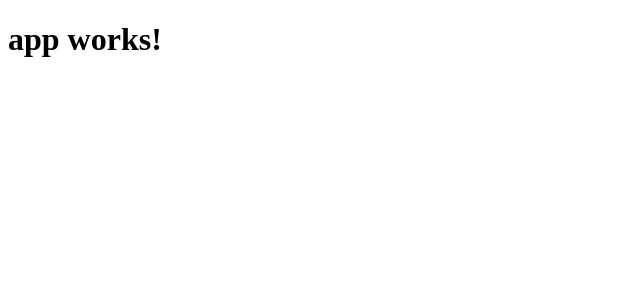
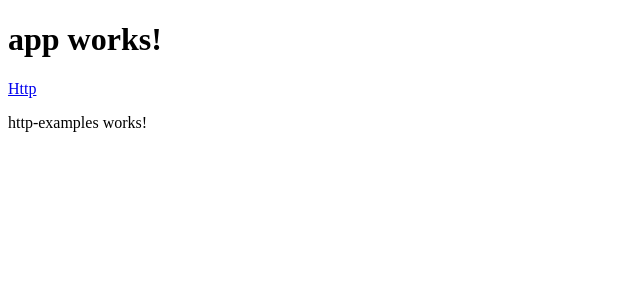
Before and after one commit to kicaj29/angular-examples, an Angular app: page /http-examples in a window 1280 px wide. Shown: the top 300 px of the page, without its empty margins (0-640 px from the left). Built offline with nearby package versions, Linux system fonts and the light colour scheme.

Commit message:
Added module for examples with http.

```diff
--- a/src/app/app.component.html
+++ b/src/app/app.component.html
@@ -1,3 +1,7 @@
 <h1>
   {{title}}
 </h1>
+<nav>
+  <a [routerLink]="['http-examples']">Http</a>
+</nav>
+<router-outlet></router-outlet>
--- a/src/app/app.module.ts
+++ b/src/app/app.module.ts
@@ -4,6 +4,8 @@ import { FormsModule } from '@angular/forms';
 import { HttpModule } from '@angular/http';
 
 import { AppComponent } from './app.component';
+import { RouterModule } from '@angular/router';
+import { routing } from './app.routing';
 
 @NgModule({
   declarations: [
@@ -12,7 +14,9 @@ import { AppComponent } from './app.component';
   imports: [
     BrowserModule,
     FormsModule,
-    HttpModule
+    HttpModule,
+    RouterModule,
+    routing
   ],
   providers: [],
   bootstrap: [AppComponent]
--- /dev/null
+++ b/src/app/app.routing.ts
@@ -0,0 +1,16 @@
+import { Routes, RouterModule } from '@angular/router';
+import { ModuleWithProviders } from '@angular/core';
+
+export let appRoutes: Routes = [
+  {
+    path: '',
+    pathMatch: 'full',
+    redirectTo: 'http-examples'
+  },
+  {
+    path: 'http-examples',
+    loadChildren: './http-examples/http-examples.module#HttpExamplesModule'
+  },
+];
+
+export const routing: ModuleWithProviders = RouterModule.forRoot(appRoutes);
--- /dev/null
+++ b/src/app/http-examples/http-examples.component.html
@@ -0,0 +1,3 @@
+<p>
+  http-examples works!
+</p>
--- /dev/null
+++ b/src/app/http-examples/http-examples.component.ts
@@ -0,0 +1,15 @@
+import { Component, OnInit } from '@angular/core';
+
+@Component({
+  selector: 'app-http-examples',
+  templateUrl: './http-examples.component.html',
+  styleUrls: ['./http-examples.component.css']
+})
+export class HttpExamplesComponent implements OnInit {
+
+  constructor() { }
+
+  ngOnInit() {
+  }
+
+}
--- /dev/null
+++ b/src/app/http-examples/http-examples.routing.ts
@@ -0,0 +1,9 @@
+import { ModuleWithProviders } from '@angular/core';
+import { Routes, RouterModule } from '@angular/router';
+import { HttpExamplesComponent } from './http-examples.component';
+
+const routes: Routes = [
+  { path: '', component: HttpExamplesComponent }
+];
+
+export const routing: ModuleWithProviders = RouterModule.forChild(routes);
```
Also changed, not shown: src/app/http-examples/http-examples.module.ts (added, +15 -0 lines), src/app/http-examples/http-examples.component.css (added), 1 other file (tests, documents, lock files or other folders).
